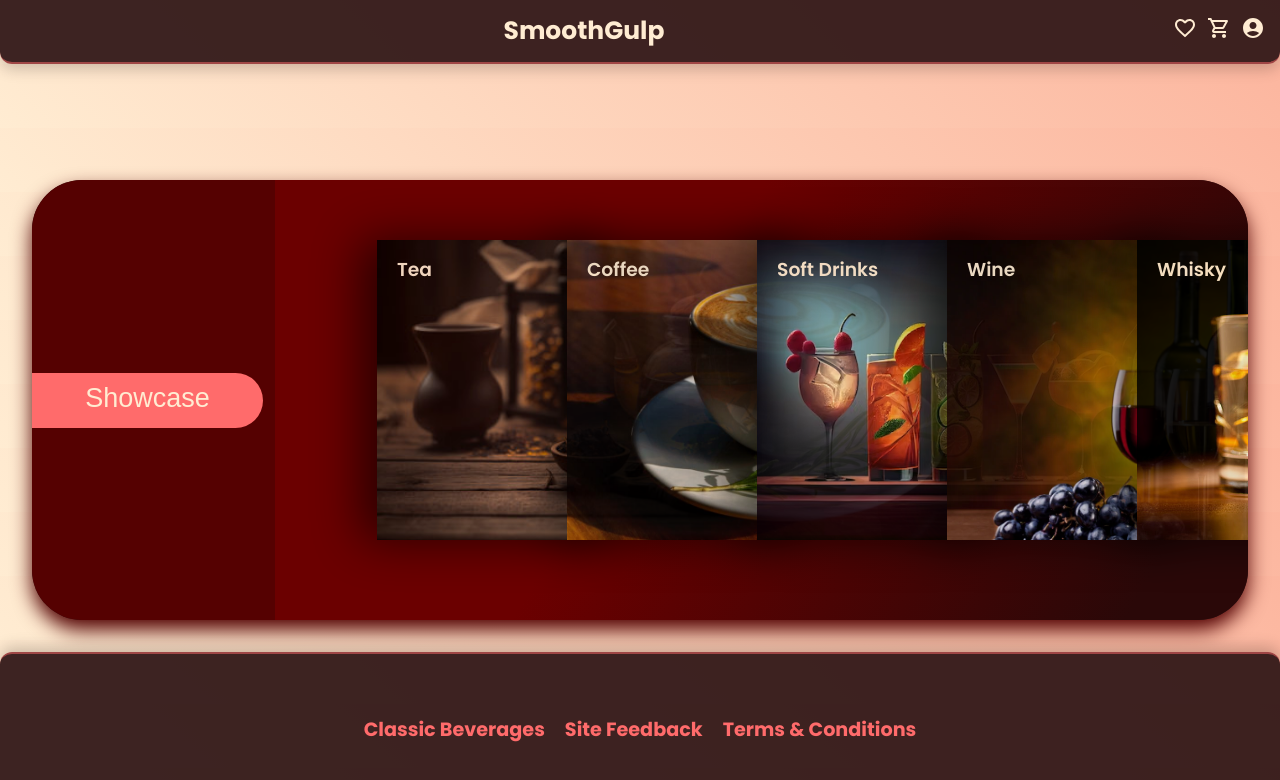
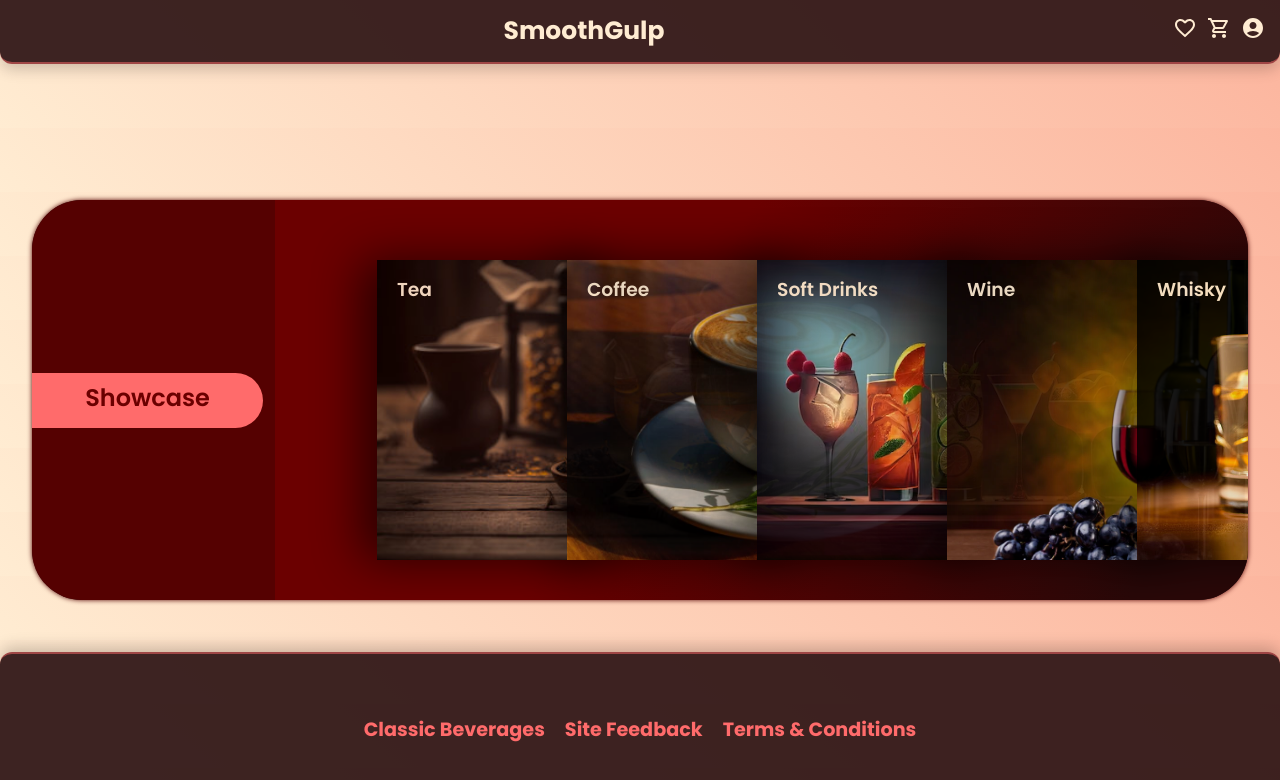
Before and after one commit to tarunmanoharann/Beverage_IRC, a React (Create React App) app: page / in a window 1280 px wide. Shown: the top 780 px of the page. Built offline with nearby package versions, Linux system fonts and the light colour scheme; some icons are missing.

Commit message:
Update card.css

```diff
--- a/src/assets/css/card.css
+++ b/src/assets/css/card.css
@@ -3,7 +3,7 @@
 body {
   user-select: none;
   /* background-color: #ffecd2; */
-    background: linear-gradient(45deg, #ffecd2 0%, #fcb69f 100%);
+  background: linear-gradient(45deg, #ffecd2 0%, #fcb69f 100%);
   font-family: 'Poppins', sans-serif;
 }
 
@@ -76,7 +76,7 @@ body {
   align-items: center;
   justify-content: center;
   width: 95%;
-  height: 55%;
+  height: 50%;
   position: absolute;
   top: 0;
   bottom: 0;
@@ -86,7 +86,7 @@ body {
   overflow: hidden;
   border-radius: 50px;
   background: rgba(51, 25, 25, 1);
-  box-shadow: 0px 10px 20px #520101;
+  box-shadow: 0px 0px 5px #520101;
 }
 
 #left-zone {
@@ -180,13 +180,12 @@ body {
 }
 
 .list li.item input[type=radio]:checked ~ label.label_one {
-  color: #ffecd2;
+  color: #6b0000;
   height: 55px;
   cursor: default;
   width: 95%;
-  font-size: 27px;
-  font-family: Arial, Helvetica, sans-serif;
-  font-weight: 400;
+  font-size: 24px;
+  font-weight: 600;
   background: #ff6b6b;
   border-top-right-radius: 30px;
   border-bottom-right-radius: 30px;
```
